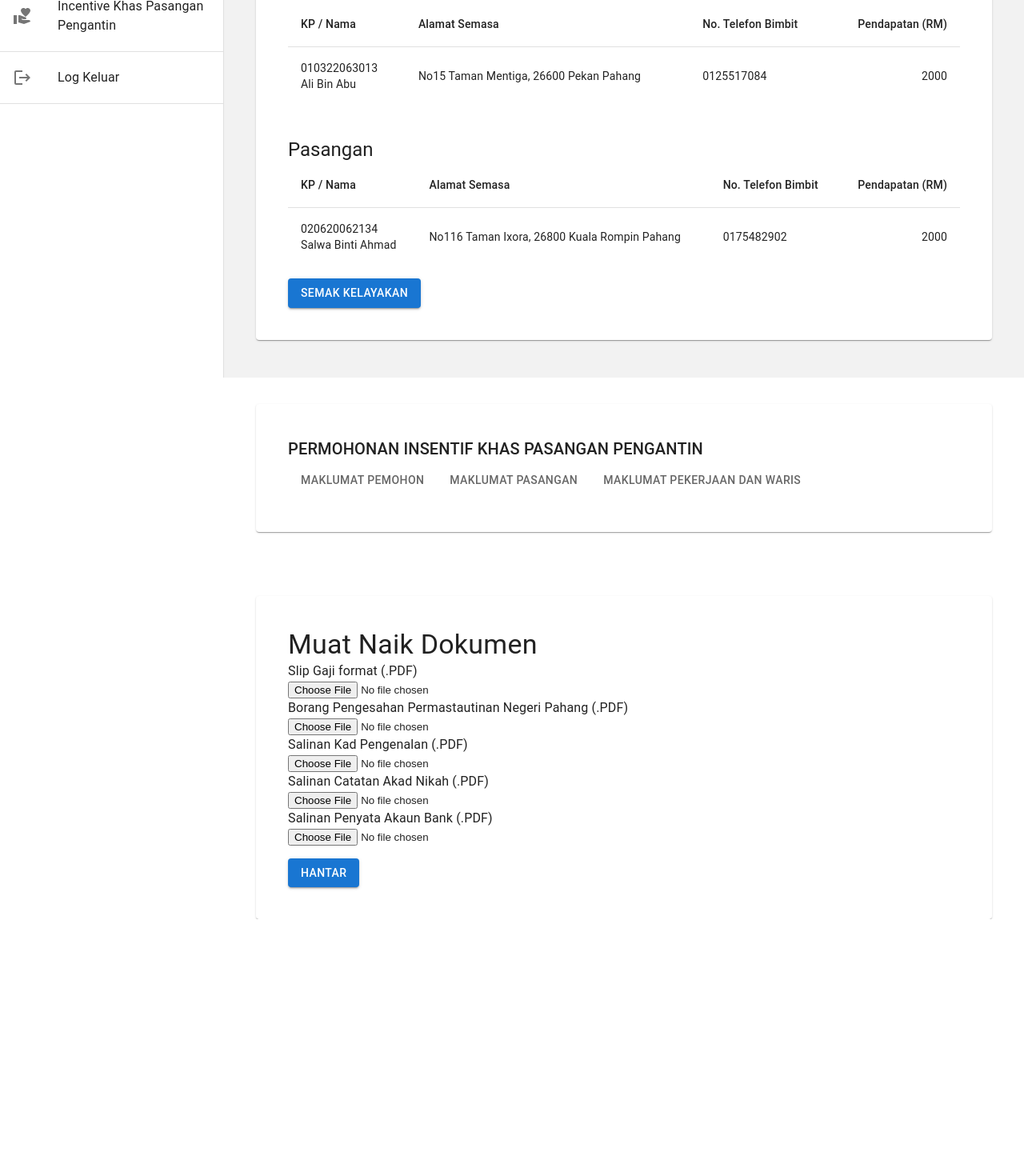
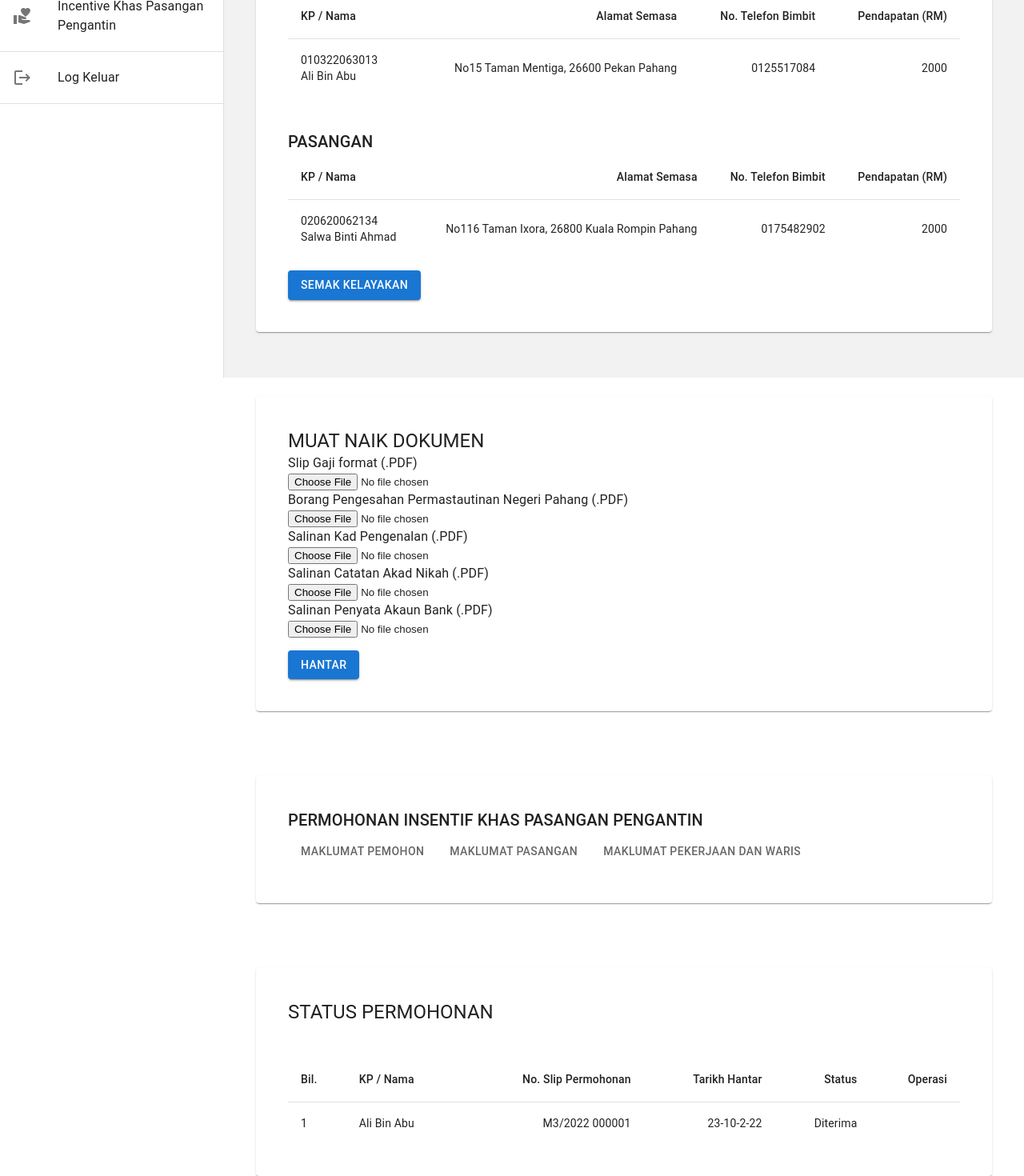
Before and after one commit to ahmadisyraf/emunakahat, a Next.js app in the folder view/: page /incentive in a window 1280 px wide. Shown: the part 328-1798 px from the top of the page at 80% size. Before the commit the page ends 1477 px from the top, so only its background shows below. Built offline with nearby package versions, Linux system fonts and the light colour scheme.

Commit message:
add: incentive_status

```diff
--- a/view/pages/incentive/apply_incentive/index.js
+++ b/view/pages/incentive/apply_incentive/index.js
@@ -7,6 +7,7 @@ import Select from '@mui/material/Select';
 import InputLabel from '@mui/material/InputLabel';
 import * as React from 'react';
 
+{/*APPLY INCENTIVE*/}
 const ApplyIncentive = ({initialValue, initialNationality, initialJobType}) => {
   const [value, setValue] = React.useState(initialValue);
   const [nationality, setNationality] = React.useState(initialNationality);
--- a/view/pages/incentive/incentive_khas/index.js
+++ b/view/pages/incentive/incentive_khas/index.js
@@ -21,14 +21,17 @@ function createData(name, alamat, telefon, pendapatan) {
 }
 
 const pemohonRows = [
-  createData('010322063013\nAli Bin Abu', 'No15 Taman Mentiga, 26600 Pekan Pahang', '0125517084', 2000.00),
+  createData("010322063013\nAli Bin Abu", "No15 Taman Mentiga, 26600 Pekan Pahang", "0125517084", 2000.00),
 ];
 
 const pasanganRows = [
-  createData('020620062134\nSalwa Binti Ahmad', 'No116 Taman Ixora, 26800 Kuala Rompin Pahang', '0175482902', 2000.00),
+  createData("020620062134\nSalwa Binti Ahmad", "No116 Taman Ixora, 26800 Kuala Rompin Pahang", "0175482902", 2000.00),
 ];
 
+{/*INCENTIVE KHAS*/}
 const IncentiveKhas = () => {
+
+
   const [anjuran, setAnjuran] = useState('');
 
   const handleChange = (event) => {
@@ -49,7 +52,7 @@ const IncentiveKhas = () => {
     };
   return (
         <Paper sx={{ mt: 10, px: 5, py: 5, backgroundColor: theme.palette.primary }}>
-            <Typography variant='h4'>Insentif Khas Pasangan Pengantin</Typography>
+            <Typography variant='h5'>INSENTIF KHAS PASANGAN PENGANTIN</Typography>
             <Stack sx={{ width: "100%", display: 'flex', flexDirection: "row", justifyContent: 'center', mt: 5 }} direction={"row"} spacing={1}>
                 <Box sx={{ width: "50%" }}>
                 <FormControl fullWidth size='small'>
@@ -60,13 +63,13 @@ const IncentiveKhas = () => {
             </Stack>
 
             <TableContainer sx={{ mt: 5 }}>
-                <Typography variant='h5'>Pemohon</Typography>
+                <Typography variant='h6'>PEMOHON</Typography>
                 <Table sx={{ minWidth: 650 }} aria-label="simple table">
                     <TableHead>
                         <TableRow>
                         <TableCell>KP / Nama</TableCell>
-                        <TableCell align="left">Alamat Semasa</TableCell>
-                        <TableCell align="left">No. Telefon Bimbit</TableCell>
+                        <TableCell align="right">Alamat Semasa</TableCell>
+                        <TableCell align="right">No. Telefon Bimbit</TableCell>
                         <TableCell align="right">Pendapatan (RM)</TableCell>
                         </TableRow>
                     </TableHead>
@@ -76,8 +79,8 @@ const IncentiveKhas = () => {
                             <TableCell component="th" scope="row" sx={{ whiteSpace: 'pre-wrap' }}>
                             {row.name}
                             </TableCell>
-                            <TableCell align="left">{row.alamat}</TableCell>
-                            <TableCell align="left">{row.telefon}</TableCell>
+                            <TableCell align="right">{row.alamat}</TableCell>
+                            <TableCell align="right">{row.telefon}</TableCell>
                             <TableCell align="right">{row.pendapatan}</TableCell>
                         </TableRow>
                         ))}
@@ -86,13 +89,13 @@ const IncentiveKhas = () => {
             </TableContainer>
 
             <TableContainer sx={{ mt: 5 }}>
-                <Typography variant='h5'>Pasangan</Typography>
+                <Typography variant='h6'>PASANGAN</Typography>
                 <Table sx={{ minWidth: 650 }} aria-label="simple table">
                     <TableHead>
                         <TableRow>
                         <TableCell>KP / Nama</TableCell>
-                        <TableCell align="left">Alamat Semasa</TableCell>
-                        <TableCell align="left">No. Telefon Bimbit</TableCell>
+                        <TableCell align="right">Alamat Semasa</TableCell>
+                        <TableCell align="right">No. Telefon Bimbit</TableCell>
                         <TableCell align="right">Pendapatan (RM)</TableCell>
                         </TableRow>
                     </TableHead>
@@ -102,8 +105,8 @@ const IncentiveKhas = () => {
                             <TableCell component="th" scope="row" sx={{ whiteSpace: 'pre-wrap' }}>
                             {row.name}
                             </TableCell>
-                            <TableCell align="left">{row.alamat}</TableCell>
-                            <TableCell align="left">{row.telefon}</TableCell>
+                            <TableCell align="right">{row.alamat}</TableCell>
+                            <TableCell align="right">{row.telefon}</TableCell>
                             <TableCell align="right">{row.pendapatan}</TableCell>
                         </TableRow>
                         ))}
--- /dev/null
+++ b/view/pages/incentive/incentive_status/index.js
@@ -0,0 +1,60 @@
+import Paper from '@mui/material/Paper';
+import {useTheme, Typography} from '@mui/material';
+import Table from '@mui/material/Table';
+import TableBody from '@mui/material/TableBody';
+import TableCell from '@mui/material/TableCell';
+import TableContainer from '@mui/material/TableContainer';
+import TableHead from '@mui/material/TableHead';
+import TableRow from '@mui/material/TableRow';
+
+function createData(bil, name, slip, tarikh, status) {
+    return { bil, name, slip, tarikh, status };
+  }
+
+  const statusRows = [
+    createData(1, "Ali Bin Abu", "M3/2022 000001", "23-10-2-22", "Diterima"),
+  ];
+
+
+{/*INCENTIVE STATUS*/}
+const IncentiveStatus = () => {
+
+    const theme = useTheme();
+
+    return(
+        <Paper sx={{ mt: 10, px: 5, py: 5, backgroundColor: theme.palette.primary }}>
+            <Typography variant='h5'>STATUS PERMOHONAN</Typography>
+
+            <TableContainer sx={{ mt: 5 }}>
+                <Table sx={{ minWidth: 650 }} aria-label="simple table">
+                    <TableHead>
+                        <TableRow>
+                            <TableCell align="left">Bil.</TableCell>
+                            <TableCell>KP / Nama</TableCell>
+                            <TableCell align="right">No. Slip Permohonan</TableCell>
+                            <TableCell align="right">Tarikh Hantar</TableCell>
+                            <TableCell align="right">Status</TableCell>
+                            <TableCell align="right">Operasi</TableCell>
+                        </TableRow>
+                    </TableHead>
+                    <TableBody>
+                        {statusRows.map((row) => (
+                        <TableRow key={row.name} sx={{ '&:last-child td, &:last-child th': { border: 0 } }}>
+                            <TableCell align="left">{row.bil}</TableCell>
+                            <TableCell component="th" scope="row" sx={{ whiteSpace: 'pre-wrap' }}>
+                            {row.name}
+                            </TableCell>
+                            <TableCell align="right">{row.slip}</TableCell>
+                            <TableCell align="right">{row.tarikh}</TableCell>
+                            <TableCell align="right">{row.status}</TableCell>
+                        </TableRow>
+                        ))}
+                    </TableBody>
+                </Table>
+            </TableContainer>
+
+        </Paper>
+    )
+
+}
+export default IncentiveStatus;
--- a/view/pages/incentive/index.js
+++ b/view/pages/incentive/index.js
@@ -2,16 +2,18 @@ import {
     Box
 } from "@mui/material";
 import IncentiveKhas from "./incentive_khas";
+import UploadDocument from "./upload_document";
 import ApplyIncentive from "./apply_incentive";
-import UploadDocument from "./upload_document";
+import IncentiveStatus from "./incentive_status";
 
 
 export default function Incentive() {
     return (
         <Box sx={{ px: 5 }}>
             <IncentiveKhas />
+            <UploadDocument />
             <ApplyIncentive />
-            <UploadDocument />
+            <IncentiveStatus />
         </Box>
     );
 }
--- a/view/pages/incentive/upload_document/index.js
+++ b/view/pages/incentive/upload_document/index.js
@@ -7,7 +7,10 @@ import DialogContent from '@mui/material/DialogContent';
 import DialogContentText from '@mui/material/DialogContentText';
 import * as React from 'react';
 
+{/*UPLOAD DOCUMENT*/}
 const UploadDocument = () => {
+
+
   const theme = useTheme();
   const [selectedFiles, setSelectedFiles] = useState([]);
 
@@ -35,7 +38,7 @@ const UploadDocument = () => {
 
   return (
     <Paper sx={{ mt: 10, px: 5, py: 5, backgroundColor: theme.palette.primary }}>
-      <Typography variant='h4'>Muat Naik Dokumen</Typography>
+      <Typography variant='h5'>MUAT NAIK DOKUMEN</Typography>
 
       <div>
         <Typography variant="body1">Slip Gaji format (.PDF)</Typography>
```
